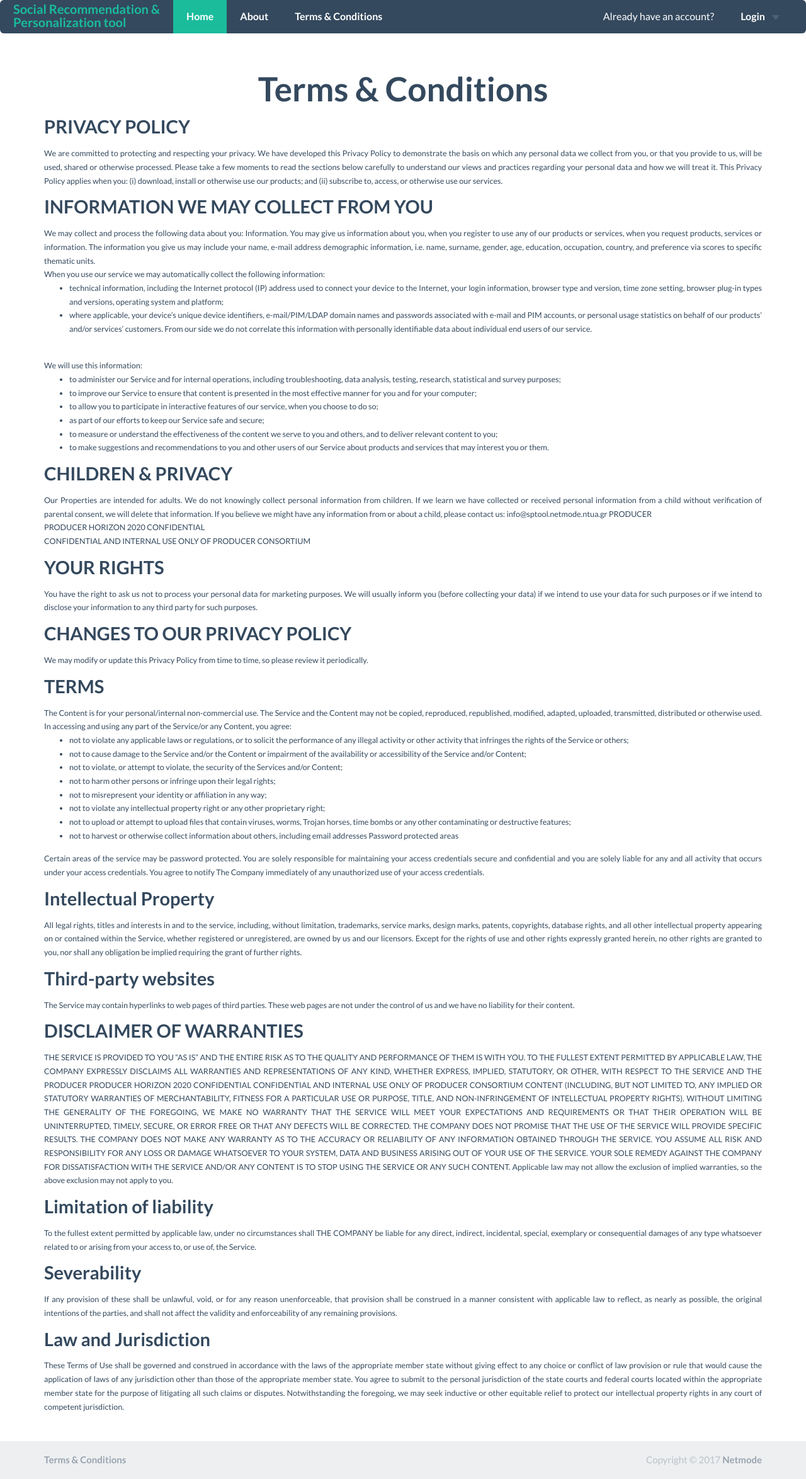
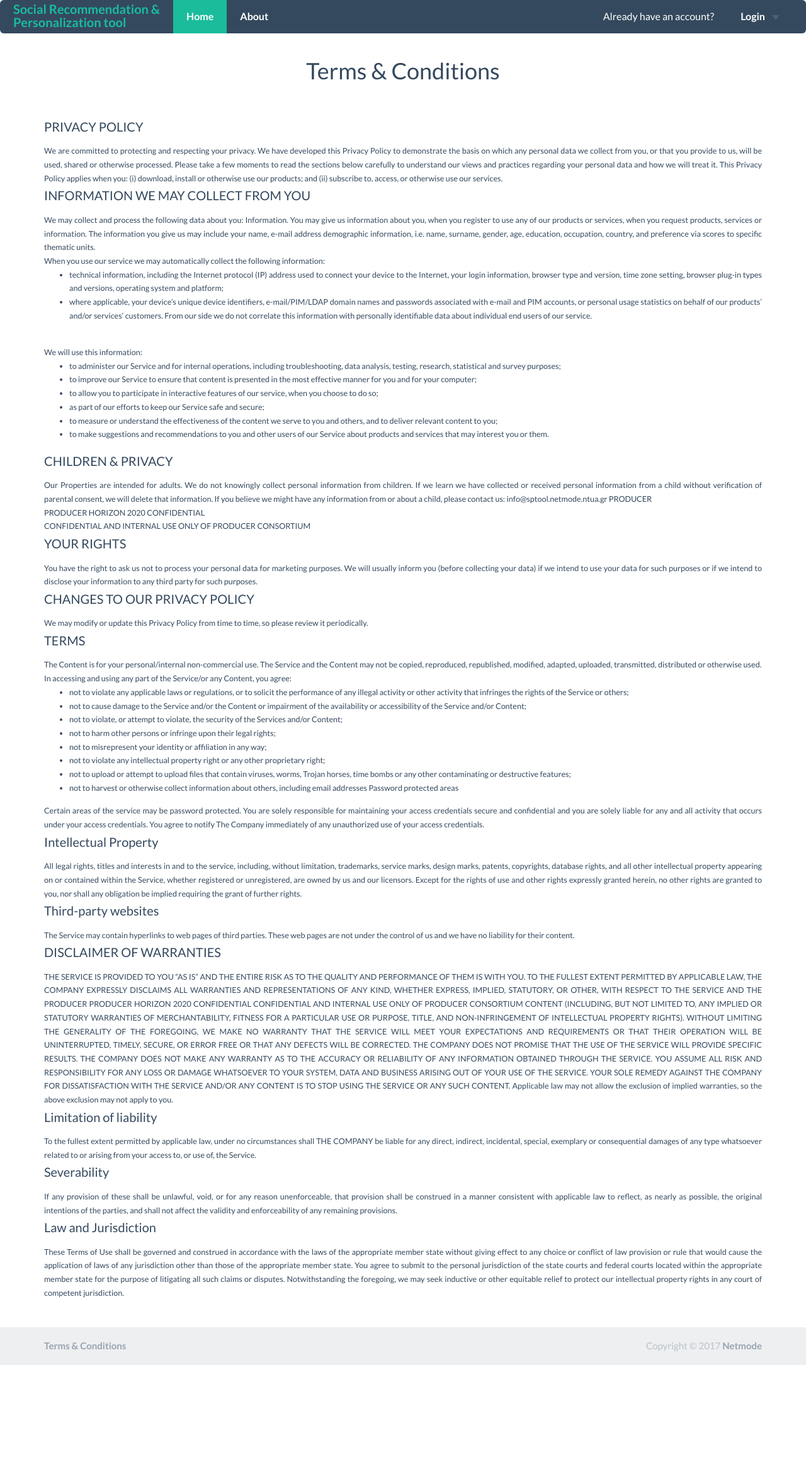
Before and after one commit to vinPopulaire/SRPtool, a Django app: page /terms in a window 1280 px wide. Shown: the whole page at 63% size. After the commit the page ends 2168 px from the top, so only its background shows below. Run offline with Django 3.2, Linux system fonts and the light colour scheme; some libraries are stand-ins or nearby versions.

Commit message:
update UI

```diff
--- a/gui/static/gui/css/style.css
+++ b/gui/static/gui/css/style.css
@@ -15,30 +15,35 @@
     padding: 5px 21px;
 }
 
-#terms {
-    font-size: .7em;
+html {
+    min-height: 100%;
+    position: relative;
 }
-
-html, body {
-    height: 100%;
-}
-
-#wrap {
-    min-height: 100%;
-    height: auto !important;
-    height: 100%;
-    margin: 0 auto -60px;
-}
-
-#main {
-    overflow:auto;
-    padding-bottom:60px; /* this needs to be bigger than footer height*/
+body {
+    margin-bottom: 60px;
 }
 
 .footer {
-      position: relative;
+    position: absolute;
     margin-top: -60px; /* negative value of footer height */
     height: 60px;
     clear:both;
     padding-top:20px;
+    bottom: 0;
+    width: 100%;
 }
+
+.title {
+    font-size: 36px;
+    text-align: center;
+    margin-bottom: 40px;
+}
+
+.subtitle {
+    font-size: 20px;
+    margin-bottom: 10px;
+}
+
+#terms {
+    font-size: .7em;
+}
--- a/gui/templates/gui/about.html
+++ b/gui/templates/gui/about.html
@@ -2,7 +2,7 @@
 
 {% block content %}
 
-<h2 align="center">About</h2>
+<div class="title">About</div>
 
 <div align="justify">
 
--- a/gui/templates/gui/base.html
+++ b/gui/templates/gui/base.html
@@ -35,7 +35,6 @@
       <ul class="nav navbar-nav">
         <li class="active"><a href="/">Home</a></li>
         <li><a href="about">About</a></li>
-        <li><a href="terms">Terms & Conditions</a></li>
 {#        <li class="dropdown">#}
 {#          <a href="#" class="dropdown-toggle" data-toggle="dropdown">Dropdown <span class="caret"></span></a>#}
 {#          <ul class="dropdown-menu" role="menu">#}
@@ -55,6 +54,7 @@
 {#        </div>#}
 {#        <button type="submit" class="btn btn-default">Submit</button>#}
 {#      </form>#}
+
       <ul class="nav navbar-nav navbar-right">
         <li><p class="navbar-text">Already have an account?</p></li>
         <li class="dropdown">
@@ -69,7 +69,7 @@
 									<a href="#" class="btn btn-tw"><i class="fa fa-twitter"></i> Twitter</a>
 								</div>
                                 or
-								 <form class="form" role="form" method="post" action="login" accept-charset="UTF-8" id="login-nav">
+								 <form class="form" method="post" action="login" accept-charset="UTF-8" id="login-nav">
 										<div class="form-group">
 											 <label class="sr-only" for="exampleInputEmail2">Email address</label>
 											 <input type="email" class="form-control" id="exampleInputEmail2" placeholder="Email address" required>
@@ -90,7 +90,7 @@
 								 </form>
 							</div>
 							<div class="bottom text-center">
-								New here ? <a href="#"><b>Join Us</b></a>
+								New here ? <a href="signup"><b>Join Us</b></a>
 							</div>
 					 </div>
 				</li>
--- a/gui/templates/gui/home.html
+++ b/gui/templates/gui/home.html
@@ -2,6 +2,7 @@
 
 {% block content %}
 
-    <h1>OK</h1>
+    <div class="title">Welcome to the Personalized Experience Mechanism </div>
+    <div align="center"> <img class="img-responsive" src="../../static/gui/images/sp_tool.png" ></div></h1>
 
 {% endblock %}
--- a/gui/templates/gui/terms.html
+++ b/gui/templates/gui/terms.html
@@ -2,11 +2,11 @@
 
 {% block content %}
 
-<h2 align="center">Terms & Conditions</h2>
+<div class="title">Terms & Conditions</div>
 
 <div id="terms">
     <div align="justify">
-    <h4>PRIVACY POLICY</h4>
+        <div class="subtitle">PRIVACY POLICY</div>
 
         We are committed to protecting and respecting your privacy.
         We have developed this Privacy Policy to demonstrate the basis on which any personal data we
@@ -14,24 +14,31 @@
         a few moments to read the sections below carefully to understand our views and practices regarding
         your personal data and how we will treat it.
         This Privacy Policy applies when you: (i) download, install or otherwise use our products; and (ii)
-    subscribe to, access, or otherwise use our services.</div>
-    <div align="justify"> <h4>INFORMATION WE MAY COLLECT FROM YOU</h4>
+        subscribe to, access, or otherwise use our services.
+    </div>
+
+    <div align="justify">
+        <div class="subtitle">INFORMATION WE MAY COLLECT FROM YOU</div>
+
         We may collect and process the following data about you:
         Information. You may give us information about you, when you register to use any of our products
         or services, when you request products, services or information. The information you give us may
         include your name, e-mail address demographic information, i.e. name, surname, gender, age,
         education, occupation, country, and preference via scores to specific thematic units.</br>
         When you use our service we may automatically collect the following information:
-        <ul><li>technical information, including the Internet protocol (IP) address used to connect your
+        <ul>
+            <li>technical information, including the Internet protocol (IP) address used to connect your
         device to the Internet, your login information, browser type and version, time zone setting,
         browser plug-in types and versions, operating system and platform;</li>
             <li>where applicable, your device’s unique device identifiers, e-mail/PIM/LDAP domain names
         and passwords associated with e-mail and PIM accounts, or personal usage statistics on
         behalf of our products’ and/or services’ customers. From our side we do not correlate this
-    information with personally identifiable data about individual end users of our service.</li></ul><br/>
+        information with personally identifiable data about individual end users of our service.</li>
+        </ul><br/>
 
         We will use this information:
-   <ul><li>to administer our Service and for internal operations, including troubleshooting, data
+        <ul>
+            <li>to administer our Service and for internal operations, including troubleshooting, data
         analysis, testing, research, statistical and survey purposes;</li>
             <li>to improve our Service to ensure that content is presented in the most effective manner for
         you and for your computer;</li>
@@ -40,9 +47,12 @@
             <li>to measure or understand the effectiveness of the content we serve to you and others, and
         to deliver relevant content to you;</li>
             <li>to make suggestions and recommendations to you and other users of our Service about
-    products and services that may interest you or them.</li></ul></div>
+        products and services that may interest you or them.</li>
+        </ul>
+    </div>
 
-<div align="justify"><h4>CHILDREN & PRIVACY</h4>
+    <div align="justify">
+        <div class="subtitle">CHILDREN & PRIVACY</div>
 
         Our Properties are intended for adults. We do not knowingly collect personal information from
         children. If we learn we have collected or received personal information from a child without
@@ -52,28 +62,34 @@
         PRODUCER<br/>
          PRODUCER HORIZON 2020 CONFIDENTIAL<br/>
 
-    CONFIDENTIAL AND INTERNAL USE ONLY OF PRODUCER CONSORTIUM</div>
+        CONFIDENTIAL AND INTERNAL USE ONLY OF PRODUCER CONSORTIUM
+    </div>
 
-   <div align="justify"><h4>YOUR RIGHTS</h4>
+   <div align="justify">
+       <div class="subtitle">YOUR RIGHTS</div>
 
         You have the right to ask us not to process your personal data for marketing purposes. We will
         usually inform you (before collecting your data) if we intend to use your data for such purposes or if
-    we intend to disclose your information to any third party for such purposes.</div>
-<div align="justify"><h4>CHANGES TO OUR PRIVACY POLICY</h4>
+        we intend to disclose your information to any third party for such purposes.
+   </div>
 
-    We may modify or update this Privacy Policy from time to time, so please review it periodically.</div>
+    <div align="justify">
+        <div class="subtitle">CHANGES TO OUR PRIVACY POLICY</div>
 
-<div align="justify"><h4>TERMS</h4>
+        We may modify or update this Privacy Policy from time to time, so please review it periodically.
+    </div>
+
+    <div align="justify">
+        <div class="subtitle">TERMS</div>
 
         The Content is for your personal/internal non-commercial use. The Service and the Content may not
         be copied, reproduced, republished, modified, adapted, uploaded, transmitted, distributed or
         otherwise used.<br/>
         In accessing and using any part of the Service/or any Content, you agree:
 
-    <ul><li>not to violate any applicable laws or regulations, or to solicit the performance of any illegal
-
+        <ul>
+            <li>not to violate any applicable laws or regulations, or to solicit the performance of any illegal
                 activity or other activity that infringes the rights of the Service or others;</li>
-
             <li>not to cause damage to the Service and/or the Content or impairment of the availability or
                 accessibility of the Service and/or Content;</li>
             <li>not to violate, or attempt to violate, the security of the Services and/or Content;</li>
@@ -83,26 +99,33 @@
             <li>not to upload or attempt to upload files that contain viruses, worms, Trojan horses, time
                 bombs or any other contaminating or destructive features;</li>
             <li>not to harvest or otherwise collect information about others, including email addresses
-            Password protected areas</li></ul>
+                Password protected areas</li>
+        </ul>
         Certain areas of the service may be password protected. You are solely responsible for maintaining
         your access credentials secure and confidential and you are solely liable for any and all activity that
         occurs under your access credentials. You agree to notify The Company immediately of any
-    unauthorized use of your access credentials.</div>
+        unauthorized use of your access credentials.
+    </div>
 
-<div align="justify"><h4> Intellectual Property</h4>
+    <div align="justify">
+        <div class="subtitle"> Intellectual Property</div>
 
         All legal rights, titles and interests in and to the service, including, without limitation, trademarks,
         service marks, design marks, patents, copyrights, database rights, and all other intellectual property
         appearing on or contained within the Service, whether registered or unregistered, are owned by us
         and our licensors. Except for the rights of use and other rights expressly granted herein, no other
-    rights are granted to you, nor shall any obligation be implied requiring the grant of further rights.</div>
+        rights are granted to you, nor shall any obligation be implied requiring the grant of further rights.
+    </div>
 
-<div align="justify"><h4> Third-party websites</h4>
+    <div align="justify">
+        <div class="subtitle"> Third-party websites</div>
 
         The Service may contain hyperlinks to web pages of third parties. These web pages are not under
-    the control of us and we have no liability for their content.</div>
+        the control of us and we have no liability for their content.
+    </div>
 
-<div align="justify"><h4>DISCLAIMER OF WARRANTIES</h4>
+    <div align="justify">
+        <div class="subtitle">DISCLAIMER OF WARRANTIES</div>
 
         THE SERVICE IS PROVIDED TO YOU “AS IS” AND THE ENTIRE RISK AS TO THE QUALITY AND
         PERFORMANCE OF THEM IS WITH YOU. TO THE FULLEST EXTENT PERMITTED BY APPLICABLE LAW,
@@ -129,22 +152,27 @@
         Applicable law may not allow the exclusion of implied warranties, so the above exclusion may not
 
         apply to you.
-    <h4>Limitation of liability</h4>
+    </div>
+
+    <div align="justify">
+        <div class="subtitle">Limitation of liability</div>
 
         To the fullest extent permitted by applicable law, under no circumstances shall THE COMPANY be
+        liable for any direct, indirect, incidental, special, exemplary or consequential damages of any type
+        whatsoever related to or arising from your access to, or use of, the Service.
+    </div>
 
-    liable for any direct, indirect, incidental, special, exemplary or consequential damages of any type
-
-    whatsoever related to or arising from your access to, or use of, the Service.
-
-    <h4>Severability</h4>
+    <div align="justify">
+        <div class="subtitle">Severability</div>
 
         If any provision of these shall be unlawful, void, or for any reason unenforceable, that provision
         shall be construed in a manner consistent with applicable law to reflect, as nearly as possible, the
         original intentions of the parties, and shall not affect the validity and enforceability of any remaining
-    provisions.</div>
+        provisions.
+    </div>
 
-<div align="justify"> <h4>Law and Jurisdiction</h4>
+    <div align="justify">
+        <div class="subtitle">Law and Jurisdiction</div>
 
         These Terms of Use shall be governed and construed in accordance with the laws of the appropriate
         member state without giving effect to any choice or conflict of law provision or rule that would
@@ -152,9 +180,9 @@
         You agree to submit to the personal jurisdiction of the state courts and federal courts located within
         the appropriate member state for the purpose of litigating all such claims or disputes.
         Notwithstanding the foregoing, we may seek inductive or other equitable relief to protect our
-    intellectual property rights in any court of competent jurisdiction.</div><div><br/><br/></div>
+        intellectual property rights in any court of competent jurisdiction.</div>
 
-</div>
+    <div><br/><br/></div>
 
 </div> <!-- /#terms -->
 {% endblock %}
```
Also changed, not shown: gui/static/gui/images/sp_tool.png (added). Lines whose indentation alone changed are shown as unchanged.
